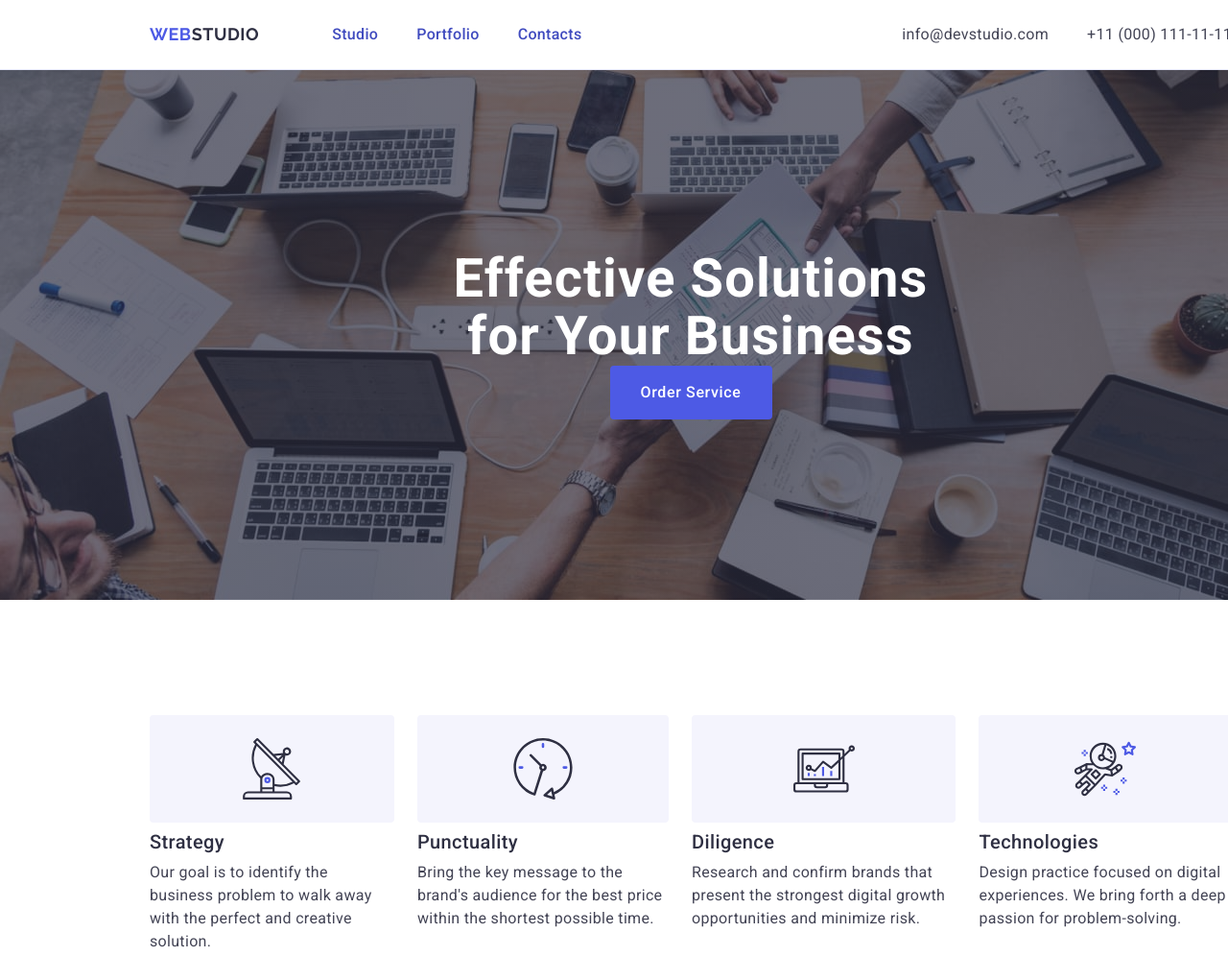
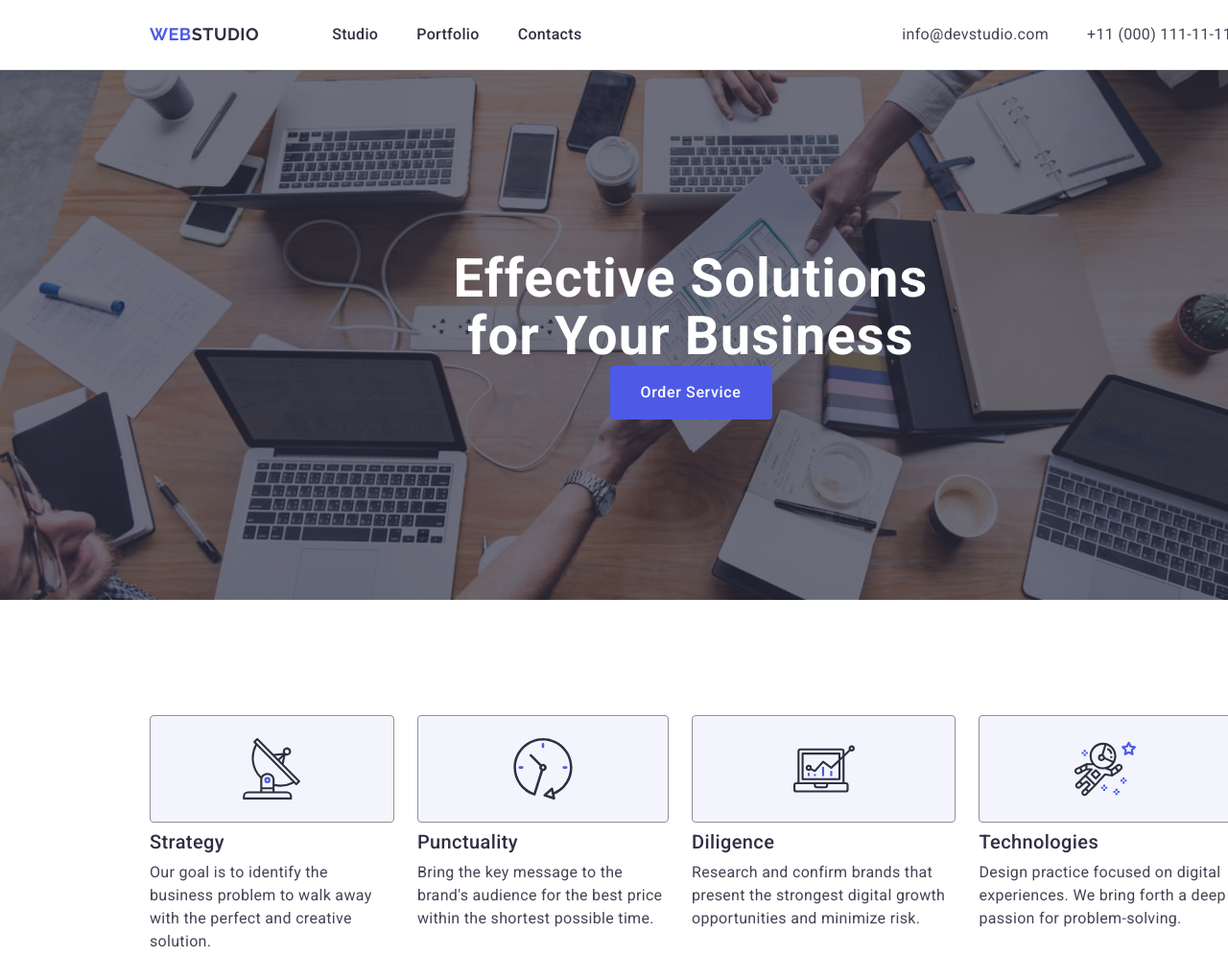
Before and after one commit to davydenko919/goit-markup-hw-04, a plain HTML site: page index.html in a window 1280 px wide. Shown: the top 996 px of the page at 96% size. Drawn offline with nearby package versions, Linux system fonts and the light colour scheme.

Commit message:
ше трішечки

```diff
--- a/css/style.css
+++ b/css/style.css
@@ -97,11 +97,12 @@ p{
   letter-spacing: 0.32px;
   text-decoration: none;
   position: relative;
-  color: #404bbf;
+  color: #2E2F42;
   transition:color 250ms cubic-bezier(0.4, 0, 0.2, 1);
 }
 
-.menu-item::after{
+.menu-link:hover::after{
+  display: flex;
   content: '';
   position: absolute;
   left: 0;
@@ -109,7 +110,7 @@ p{
   height: 4px;
   background-color: #404bbf;
   border-radius: 2px;
-
+  width: 100%;
 }
 
 
@@ -271,6 +272,7 @@ p{
   background-color: #f4f4fd;
   border-radius: 4px;
   margin-bottom: 8px;
+  border: 1px solid var(--LIGHT-SLATE, #8E8F99);
 }
 
 /* section 3 team */
@@ -487,10 +489,6 @@ p{
   width: 300px; */
   transform: translateY(100%);
 }
-/* .portfolio-list-item:hover .text-overflow,
-.portfolio-list-item:focus .text-overflow{
-  transform: translateY(0%);
-} */
 
 
 /* footer */
@@ -583,6 +581,3 @@ p{
 .footer-social-icon{
   fill: #f4f4fd;
 }
-
-
-/* is it work? */
```
